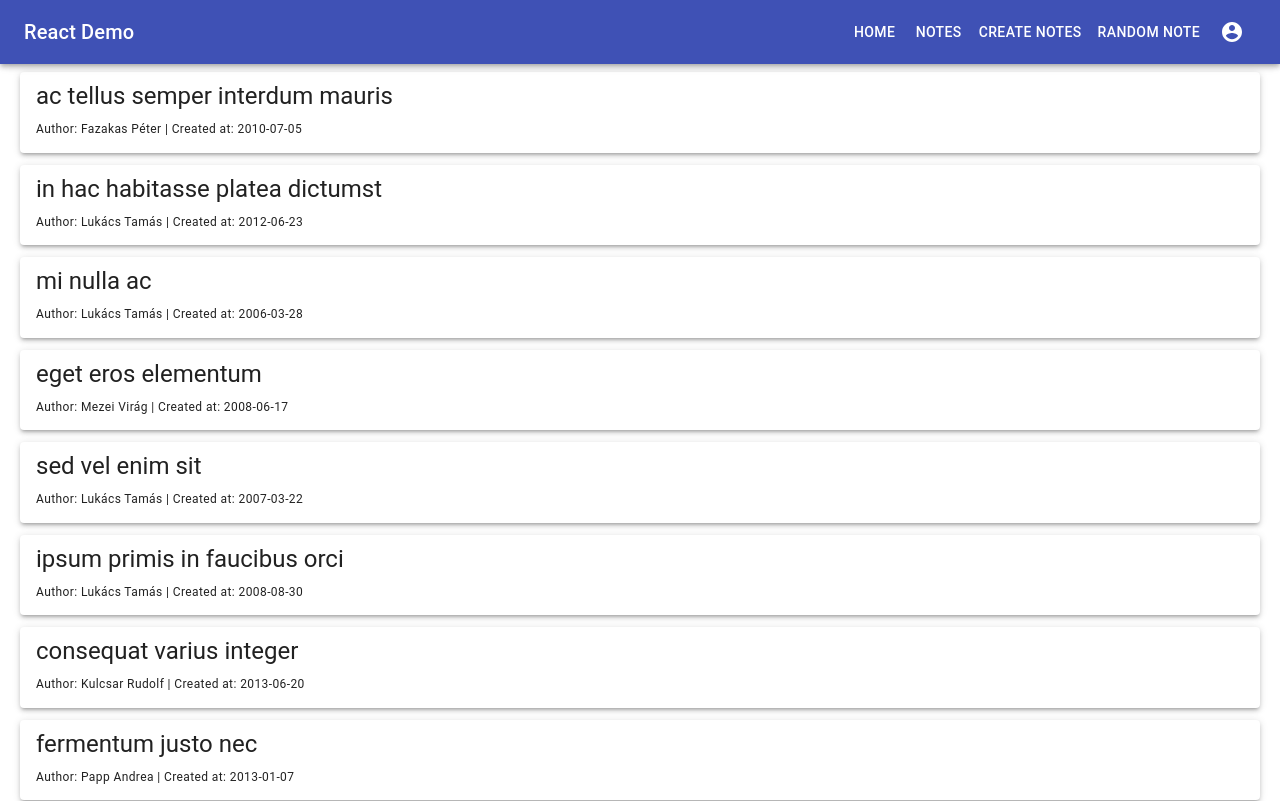
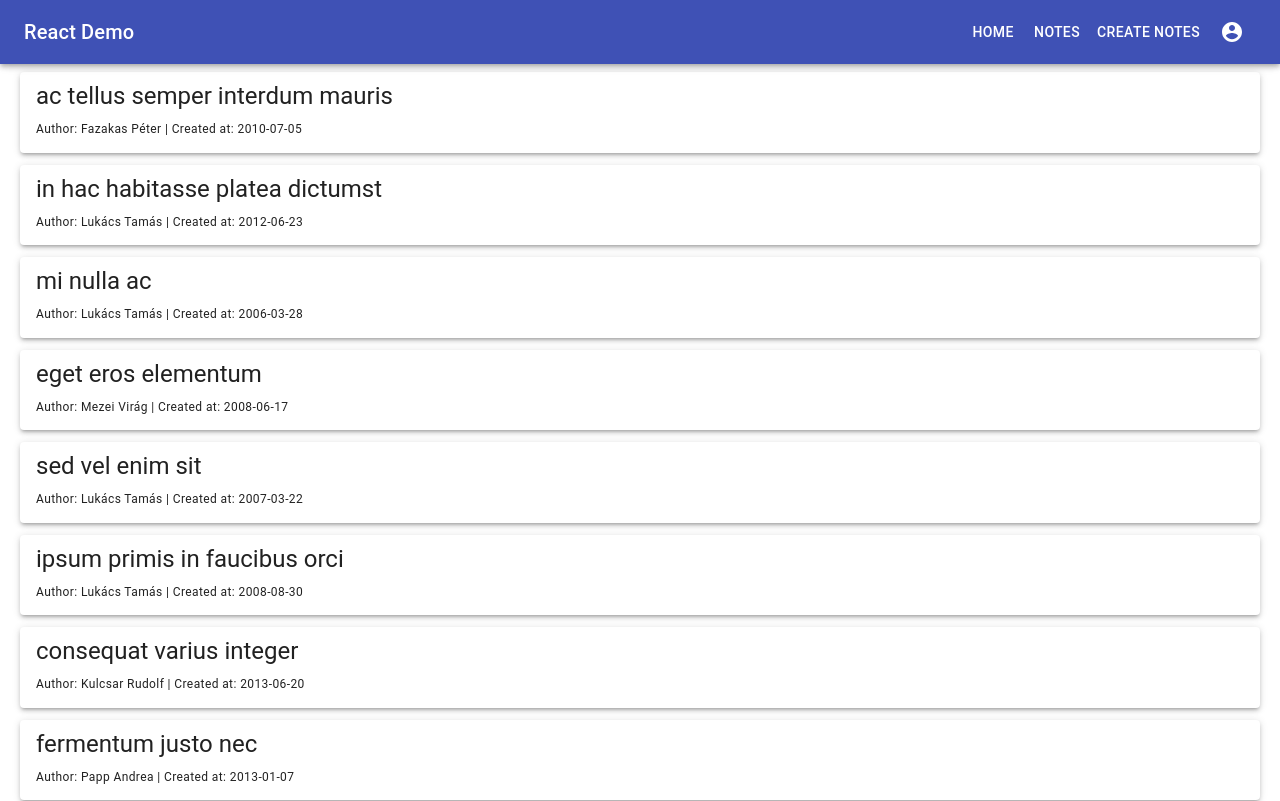
Before and after one commit to kulcsarrudolf/ReactDemo, a React (Create React App) app: page /#/notes in a window 1280 px wide. Shown: the top 801 px of the page. Built offline with nearby package versions, Linux system fonts and the light colour scheme.

Commit message:
Random Note removed

```diff
--- a/src/Router/Routing.jsx
+++ b/src/Router/Routing.jsx
@@ -2,7 +2,6 @@ import { Route, Switch } from "react-router-dom";
 import ProtectedRoute from "./ProtectedRoute";
 
 import Home from "../components/Home";
-import RandomNote from "../components/RandomNote";
 import Notes from "../components/Notes";
 import PageNotFound from "./PageNotFound";
 import User from "../components/User/User";
@@ -13,7 +12,6 @@ const Routing = () => {
             <Route exact path='/' component={Home} />
             <Route exact path='/home' component={Home} />
             <Route exact path='/user' component={User} />
-            <Route exact path='/random-note' component={RandomNote} />
             <ProtectedRoute
                 exact
                 path='/notes'
--- a/src/components/Navbar.jsx
+++ b/src/components/Navbar.jsx
@@ -37,12 +37,6 @@ const useStyles = makeStyles((theme) => ({
 export default function MenuAppBar() {
     const classes = useStyles();
 
-    // const [isLogged, setIsLogged] = React.useState(true);
-    // const [isPremiumUser, setIsPremiumUser] = React.useState(true);
-
-    const isLogged = true;
-    const isPremiumUser = true;
-
     return (
         <AppBar position='fixed'>
             <Toolbar>
@@ -67,23 +61,14 @@ export default function MenuAppBar() {
                     </Button>
                 </Link>
 
-                {isPremiumUser && (
-                    <Link to='/random-note' className={classes.link}>
-                        <Button className={classes.menuItem} color='inherit'>
-                            Random Note
-                        </Button>
+                <div>
+                    <Link to='/user' className={classes.link}>
+                        <IconButton color='inherit'>
+                            <AccountCircle />
+                        </IconButton>
                     </Link>
-                )}
+                </div>
 
-                {isLogged && (
-                    <div>
-                        <Link to='/user' className={classes.link}>
-                            <IconButton color='inherit'>
-                                <AccountCircle />
-                            </IconButton>
-                        </Link>
-                    </div>
-                )}
                 <IconButton className={classes.menuButton} color='inherit'>
                     <MenuIcon />
                 </IconButton>
--- a/src/components/RandomNote.jsx
+++ /dev/null
@@ -1,5 +0,0 @@
-const RandomNote = () => {
-  return <>Random Note</>;
-};
-
-export default RandomNote;
```
